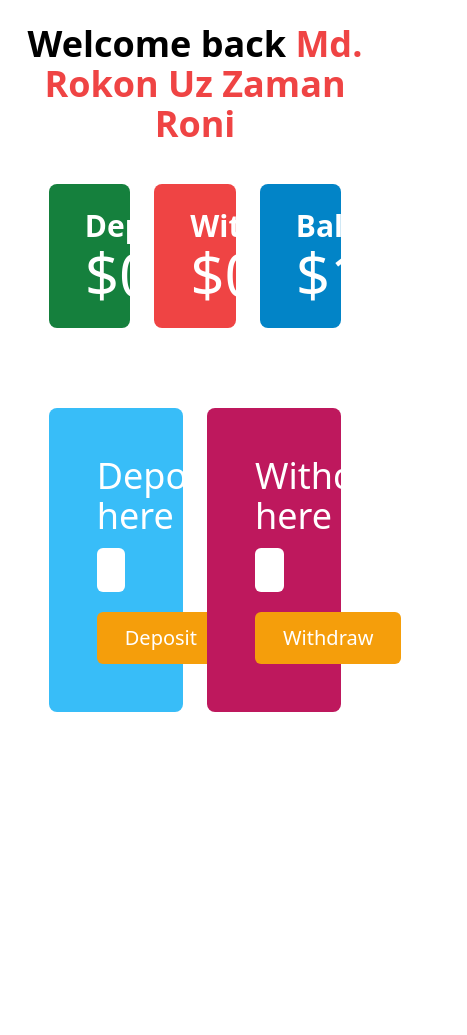
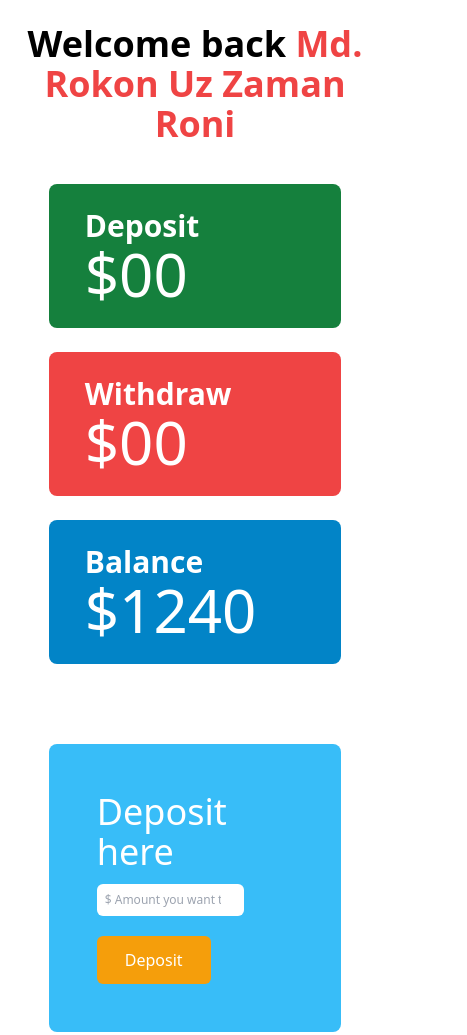
Before and after one commit to rokonroni/simple-bank-system, a plain HTML site: page bank.html in a window 390 px wide. Shown: the top 1035 px of the page, 467 px wide, since content can reach past the window. Before the commit the page ends 844 px from the top, so only its background shows below. Drawn offline with nearby package versions, Linux system fonts and the light colour scheme.

Commit message:
Responsive design done

```diff
--- a/bank.html
+++ b/bank.html
@@ -12,7 +12,7 @@
         <h1 class="text-center text-4xl font-semibold ">Welcome back <span class="text-red-500 font-bold">Md. Rokon Uz Zaman Roni</span></h1>
       </header>
       <main>
-        <section class="grid grid-cols-3 gap-6 w-9/12  m-auto text-white">
+        <section class="grid grid-cols-1 lg:grid-cols-3 gap-6 w-9/12  m-auto text-white">
             <div class="bg-green-700 py-6 px-9 rounded-lg ">
                 <h1 class="text-3xl font-semibold ">Deposit</h1>
                 <h3 class="text-6xl">$<span id="old-deposit">00</span></h3>
@@ -27,16 +27,16 @@
             </div>
 
         </section>
-        <section class="grid grid-cols-2 mt-20 gap-6 w-9/12  m-auto text-white">
+        <section class="grid grid-cols-1 lg:grid-cols-2 mt-20 gap-6 w-9/12  m-auto text-white">
             <div class="bg-sky-400 p-12 rounded-lg">
                 <h3 class="text-4xl mb-3">Deposit here</h3>
-                <input id="new-deposit" class="rounded-md w-9/12 block text-lg p-2 text-black" type="number" placeholder="$ Amount you want to deposit">
-                <button id="deposit_btn" class="bg-amber-500 hover:bg-amber-600 text-white mt-5 px-7 py-3 rounded-md text-xl">Deposit</button>
+                <input id="new-deposit" class="rounded-md w-9/12 block text-xs lg:text-lg p-2 text-black" type="number" placeholder="$ Amount you want to deposit">
+                <button id="deposit_btn" class="bg-amber-500 hover:bg-amber-600 text-white mt-5 px-7 py-3 rounded-md text-base lg:text-xl">Deposit</button>
             </div>
             <div class="bg-pink-700 p-12 rounded-lg">
                 <h3 class="text-4xl mb-3">Withdraw here</h3>
-                <input id="new-withdraw" class="rounded-md w-9/12 block text-lg p-2 text-black" type="number" placeholder="$ Amount you want to withdraw">
-                <button id="withdraw_btn" class="bg-amber-500 hover:bg-amber-600 text-white mt-5 px-7 py-3 rounded-md text-xl">Withdraw</button>
+                <input id="new-withdraw" class="rounded-md w-9/12 block text-xs lg:text-lg p-2 text-black" type="number" placeholder="$ Amount you want to withdraw">
+                <button id="withdraw_btn" class="bg-amber-500 hover:bg-amber-600 text-white mt-5 px-7 py-3 rounded-md text-base lg:text-xl">Withdraw</button>
             </div>
         </section>
       </main>
```
